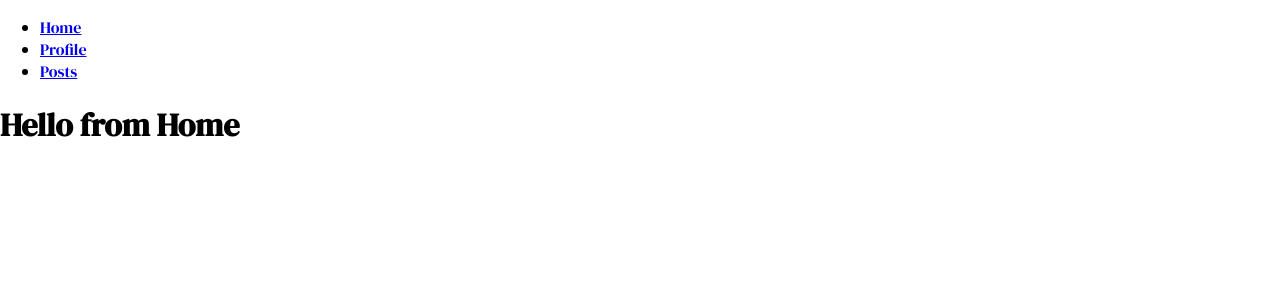
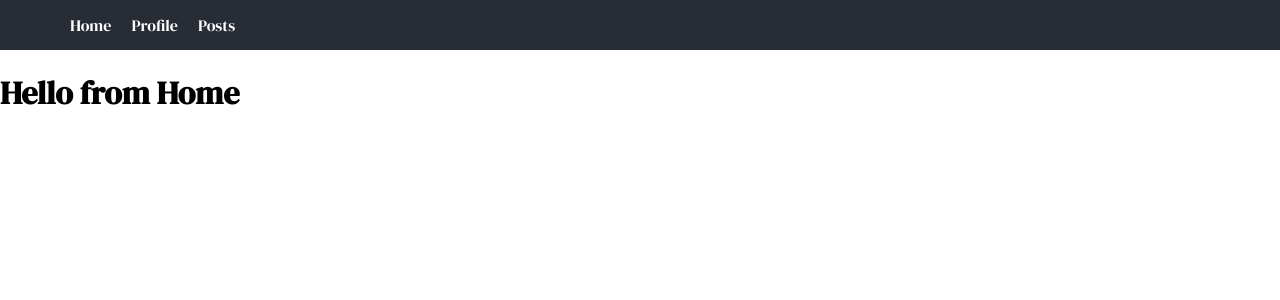
Before and after one commit to jessanahi/strangestofthings, a React (Create React App) app: page / in a window 1280 px wide. Shown: the top 300 px of the page. Built offline with nearby package versions, Linux system fonts and the light colour scheme.

Commit message:
dummy styling

```diff
--- a/public/index.html
+++ b/public/index.html
@@ -3,13 +3,15 @@
   <head>
     <meta charset="utf-8" />
     <meta name="viewport" content="width=device-width, initial-scale=1" />
-    <link rel="preconnect" href="https://fonts.googleapis.com">
-    <link rel="preconnect" href="https://fonts.gstatic.com" crossorigin>
-    <link href="https://fonts.googleapis.com/css2?family=DM+Serif+Display&display=swap" rel="stylesheet">
+    <link rel="preconnect" href="https://fonts.googleapis.com" />
+    <link rel="preconnect" href="https://fonts.gstatic.com" crossorigin />
+    <link
+      href="https://fonts.googleapis.com/css2?family=DM+Serif+Display&display=swap"
+      rel="stylesheet"
+    />
     <title>Strangest of Things</title>
   </head>
   <body>
-    <noscript>You need to enable JavaScript to run this app.</noscript>
     <div id="root"></div>
   </body>
 </html>
--- a/src/index.css
+++ b/src/index.css
@@ -5,5 +5,59 @@
 
 body {
   margin: 0;
-  padding: 0;
 }
+
+nav {
+  display: flex;
+  justify-content: space-between;
+  align-items: center;
+  padding: 0 20px;
+  background-color: #282c34;
+  color: white;
+  height: 50px;
+}
+nav a {
+  color: white;
+  text-decoration: none;
+}
+nav a:hover {
+  color: #61dafb;
+}
+nav a:active {
+  color: #61dafb;
+}
+nav ul {
+  display: flex;
+  list-style: none;
+  margin: 2;
+  padding: 2;
+  justify-content: space-between;
+}
+nav li {
+  margin: 0 10px;
+}
+nav li a {
+  color: white;
+  text-decoration: none;
+}
+nav a {
+  color: white;
+  text-decoration: none;
+}
+.posts-container {
+  display: flex;
+  flex-direction: column;
+  align-items: center;
+  margin: 0 auto;
+  width: 80%;
+}
+.post-card {
+  display: flex;
+  flex-direction: column;
+  align-items: center;
+  width: 100%;
+  margin: 20px 0;
+  padding: 20px;
+  border: 1px solid #282c34;
+  border-radius: 5px;
+}
```
Also changed, not shown: src/components/constants.js (added, +9 -0 lines).
